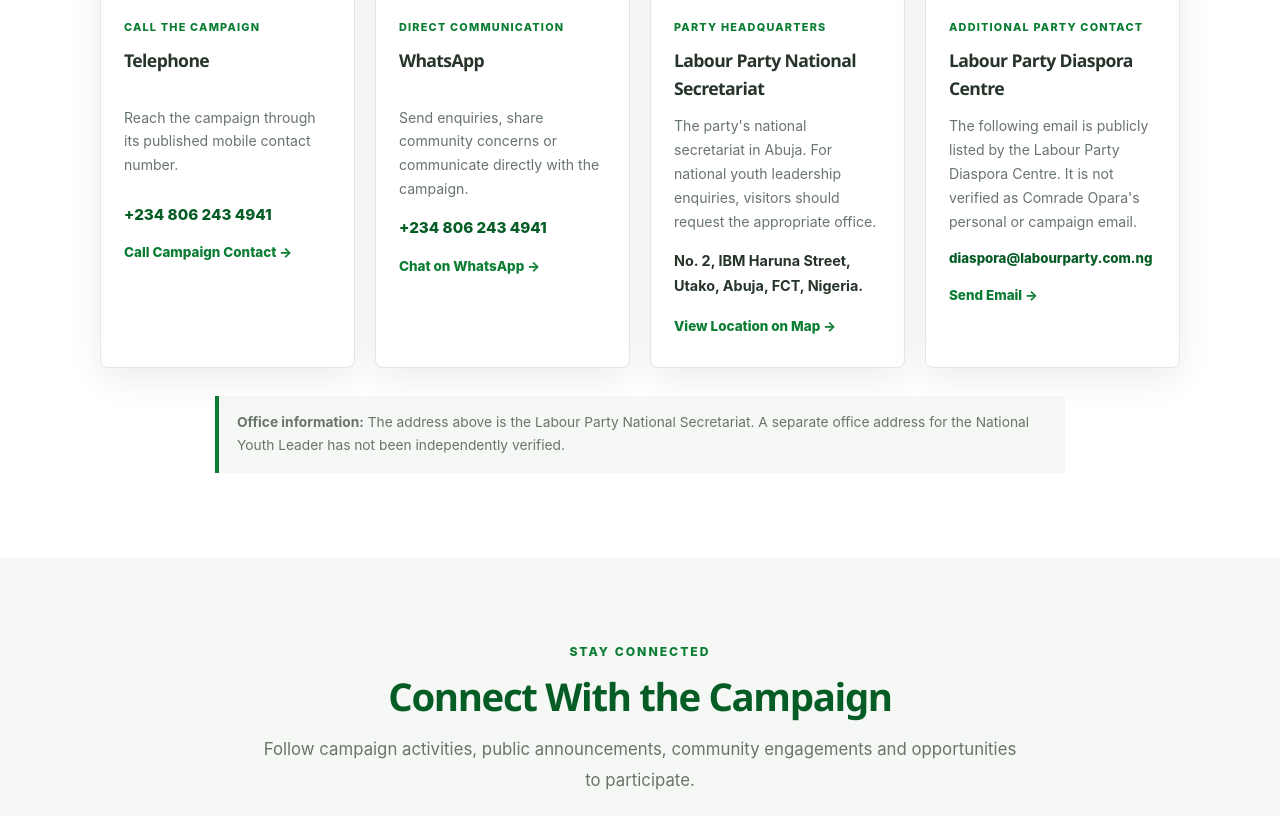
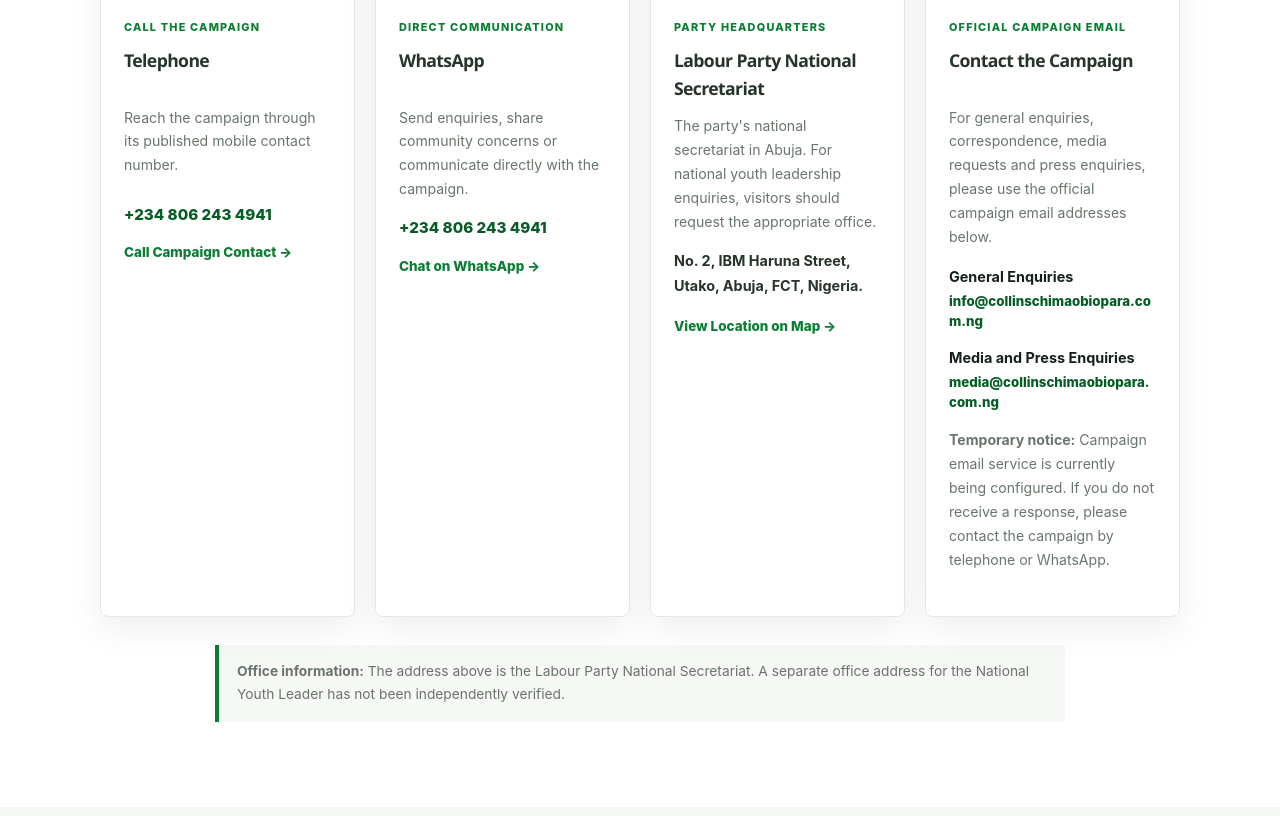
Before and after one commit to austinibe15/collinsoparacampaignwebsite, a plain HTML site: page public/contact.html in a window 1280 px wide. Shown: the part 1114-1930 px from the top of the page. Drawn offline with Linux system fonts and the light colour scheme.

Commit message:
Update campaign contact details and homepage social preview

```diff
--- a/public/contact.html
+++ b/public/contact.html
@@ -1,4 +1,3 @@
-
 <!DOCTYPE html>
 <html lang="en">
 <head>
@@ -23,6 +22,21 @@
 
   <link rel="stylesheet" href="../assets/css/styles.css" />
   <link rel="stylesheet" href="../assets/css/contact.css" />
+
+  <style>
+    .contact-email-label {
+      display: block;
+      margin-top: 0.85rem;
+      margin-bottom: 0.25rem;
+      font-size: 0.9rem;
+    }
+
+    .contact-email-notice {
+      margin-top: 1rem;
+      font-size: 0.85rem;
+      line-height: 1.55;
+    }
+  </style>
 </head>
 
 <body>
@@ -98,7 +112,6 @@
       </div>
     </section>
 
-
     <!-- =====================================================
          2. OFFICIAL CONTACT INFORMATION
     ====================================================== -->
@@ -146,7 +159,6 @@
 
           </article>
 
-
           <!-- WhatsApp -->
           <article class="contact-info-card">
 
@@ -183,7 +195,6 @@
 
           </article>
 
-
           <!-- National Secretariat -->
           <article class="contact-info-card">
 
@@ -217,37 +228,46 @@
 
           </article>
 
-
-          <!-- Email -->
+          <!-- Official Campaign Email Addresses -->
           <article class="contact-info-card">
 
             <div class="contact-info-icon" aria-hidden="true">
               ✉
             </div>
 
-            <span class="contact-card-label">ADDITIONAL PARTY CONTACT</span>
+            <span class="contact-card-label">OFFICIAL CAMPAIGN EMAIL</span>
 
-            <h3>Labour Party Diaspora Centre</h3>
+            <h3>Contact the Campaign</h3>
 
             <p>
-              The following email is publicly listed by the
-              Labour Party Diaspora Centre. It is not verified
-              as Comrade Opara's personal or campaign email.
+              For general enquiries, correspondence, media requests
+              and press enquiries, please use the official campaign
+              email addresses below.
             </p>
 
+            <strong class="contact-email-label">General Enquiries</strong>
+
             <a
-              href="mailto:diaspora@labourparty.com.ng"
+              href="mailto:info@collinschimaobiopara.com.ng"
               class="contact-detail-link contact-email"
             >
-              diaspora@labourparty.com.ng
+              info@collinschimaobiopara.com.ng
             </a>
 
+            <strong class="contact-email-label">Media and Press Enquiries</strong>
+
             <a
-              href="mailto:diaspora@labourparty.com.ng"
-              class="contact-text-link"
+              href="mailto:media@collinschimaobiopara.com.ng"
+              class="contact-detail-link contact-email"
             >
-              Send Email →
+              media@collinschimaobiopara.com.ng
             </a>
+
+            <p class="contact-email-notice">
+              <strong>Temporary notice:</strong> Campaign email service
+              is currently being configured. If you do not receive a
+              response, please contact the campaign by telephone or WhatsApp.
+            </p>
 
           </article>
 
@@ -263,7 +283,6 @@
       </div>
 
     </section>
-
 
     <!-- =====================================================
          3. SOCIAL MEDIA AND COMMUNITY CONNECTION
@@ -313,7 +332,6 @@
 
           </article>
 
-
           <!-- Facebook -->
           <article class="contact-social-card facebook-card">
 
@@ -347,7 +365,6 @@
       </div>
 
     </section>
-
 
     <!-- =====================================================
          4. MESSAGE FORM
@@ -409,7 +426,6 @@
 
           </div>
 
-
           <!-- Form uses WhatsApp for submission -->
           <div class="contact-form-card">
 
@@ -459,7 +475,6 @@
 
               </div>
 
-
               <div class="contact-form-row">
 
                 <div class="form-group">
@@ -492,7 +507,6 @@
 
               </div>
 
-
               <div class="form-group">
 
                 <label for="contactSubject">Subject *</label>
@@ -518,7 +532,6 @@
 
               </div>
 
-
               <div class="form-group">
 
                 <label for="contactMessage">Your Message *</label>
@@ -532,7 +545,6 @@
                 ></textarea>
 
               </div>
-
 
               <div class="contact-privacy-check">
 
@@ -548,7 +560,6 @@
                 </label>
 
               </div>
-
 
               <button type="submit" class="contact-submit-btn">
                 <span aria-hidden="true">✉</span>
@@ -574,7 +585,6 @@
 
     </section>
 
-
     <!-- =====================================================
          5. COMMUNITY PRIORITIES
     ====================================================== -->
@@ -599,7 +609,6 @@
           </p>
 
         </div>
-
 
         <div class="contact-priority-grid">
 
@@ -661,7 +670,6 @@
 
     </section>
 
-
     <!-- =====================================================
          6. STAKEHOLDER ENGAGEMENT
     ====================================================== -->
@@ -712,7 +720,6 @@
 
     </section>
 
-
     <!-- =====================================================
          7. PRIVACY NOTICE
     ====================================================== -->
@@ -750,7 +757,6 @@
       </div>
 
     </section>
-
 
     <!-- =====================================================
          8. FINAL CAMPAIGN CTA
@@ -806,12 +812,10 @@
 
   </main>
 
-
   <!-- Shared Footer -->
   <footer class="site-footer">
     <div id="site-footer"></div>
   </footer>
-
 
   <!-- WhatsApp Form Submission -->
   <script>
@@ -875,7 +879,6 @@
     });
   </script>
 
-
   <!-- Existing Website Scripts: Retained -->
   <script src="../assets/js/main.js"></script>
   <script src="../assets/js/chat-widget.js"></script>
```
Also changed, not shown: public/index.html (+67 -27 lines).
